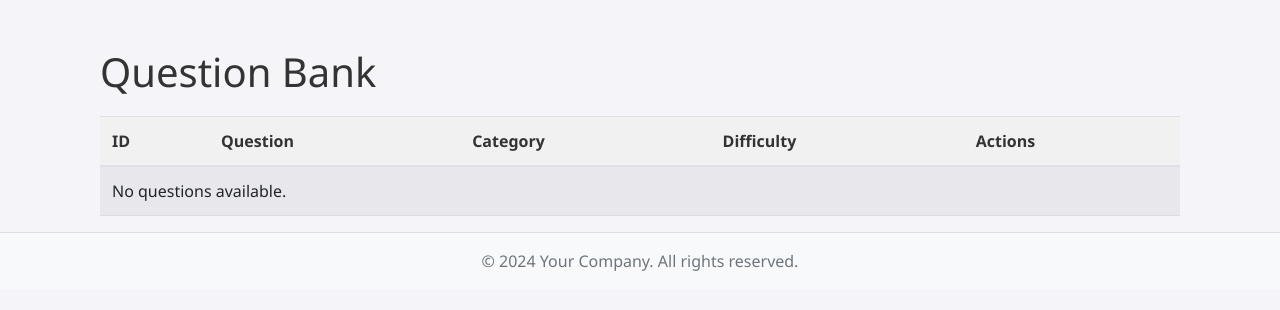
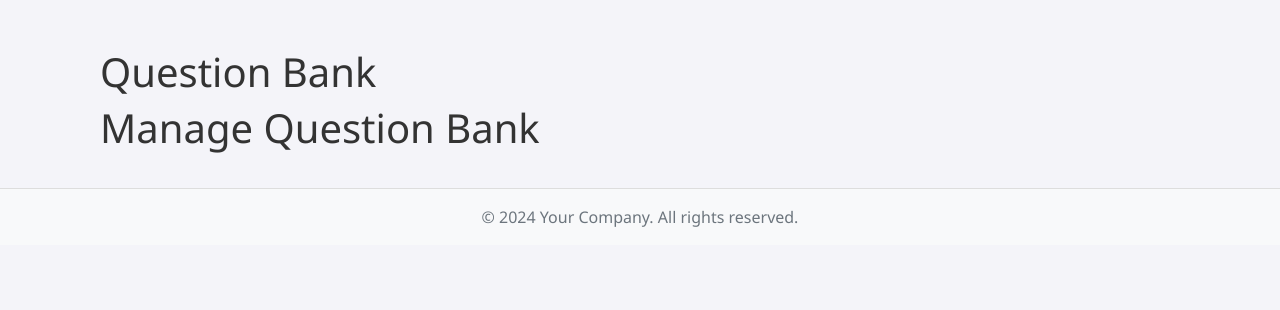
Before and after one commit to sittu9295/Assessment, a Django app: template Assessment/assessment_tool/assessments/templates/assessments/question-bank.html in a window 1280 px wide. Shown: the part 56-366 px from the top of the page. Run offline with Django 5.2, Linux system fonts and the light colour scheme; the template is opened without the code that fills it, so the values that code supplies are empty; some libraries are stand-ins or nearby versions.

Commit message:
question-bank.html

```diff
--- a/Assessment/assessment_tool/assessments/templates/assessments/question-bank.html
+++ b/Assessment/assessment_tool/assessments/templates/assessments/question-bank.html
@@ -6,33 +6,14 @@
 <div class="container mt-4">
     <h1>Question Bank</h1>
     <table class="table table-striped">
-        <thead>
-            <tr>
-                <th>ID</th>
-                <th>Question</th>
-                <th>Category</th>
-                <th>Difficulty</th>
-                <th>Actions</th>
-            </tr>
-        </thead>
-        <tbody>
-            {% for question in questions %}
-                <tr>
-                    <td>{{ question.id }}</td>
-                    <td>{{ question.text }}</td>
-                    <td>{{ question.category }}</td>
-                    <td>{{ question.difficulty }}</td>
-                    <td>
-                        <a href="{% url 'yourapp:question_edit' question.id %}" class="btn btn-sm btn-primary">Edit</a>
-                        <a href="{% url 'yourapp:question_delete' question.id %}" class="btn btn-sm btn-danger">Delete</a>
-                    </td>
-                </tr>
-            {% empty %}
-                <tr>
-                    <td colspan="5">No questions available.</td>
-                </tr>
-            {% endfor %}
-        </tbody>
+        <body>
+        <h1>Manage Question Bank</h1>
+        <ul>
+          {% for question in questions %}
+            <li>{{ question.text }} (Type: {{ question.question_type }})</li>
+          {% endfor %}
+        </ul>
+        </body>
     </table>
 </div>
 {% endblock %}
```
